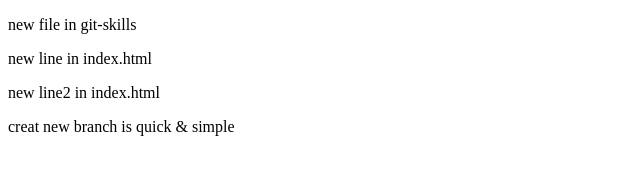
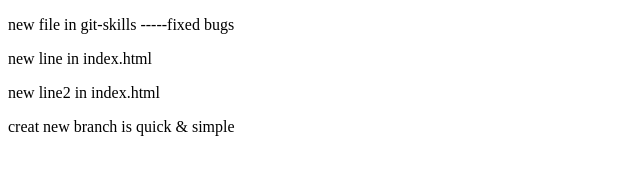
Before and after one commit to buffalo-thb/git-skills, a plain HTML site: page index.html in a window 1280 px wide. Shown: the whole page, without its empty margins (0-640 px from the left). Drawn offline with Linux system fonts and the light colour scheme.

Commit message:
fixed bugs

```diff
--- a/index.html
+++ b/index.html
@@ -5,7 +5,7 @@
 	<title>首页</title>
 </head>
 <body>
-	<p>new file in git-skills</p>
+	<p>new file in git-skills -----fixed bugs</p>
 	<p>new line in index.html</p>
 	<p>new line2 in index.html</p>
 	<p>creat new branch is quick & simple</p>
```
